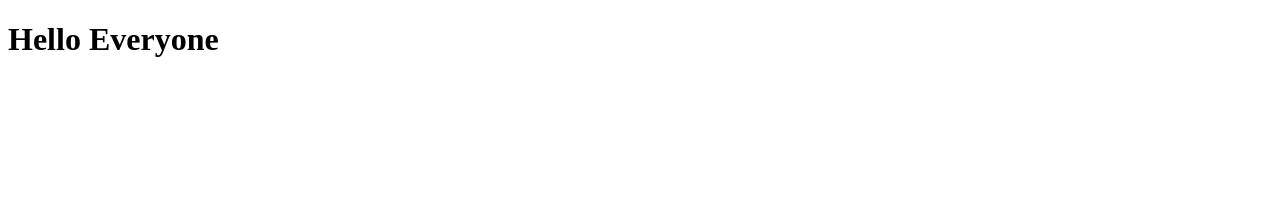
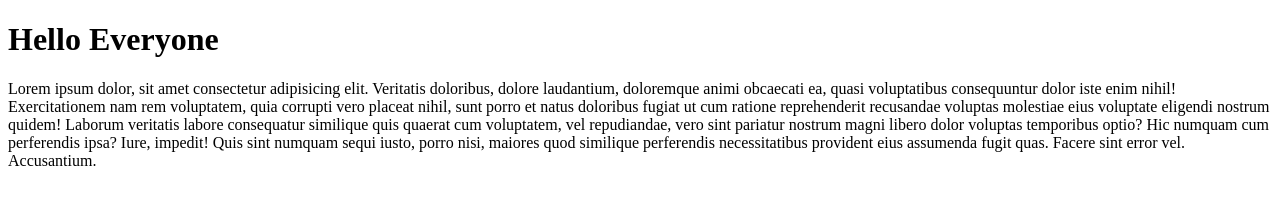
Before and after one commit to Satyam-CEDCOSS/TODO-Advance-Repo, a plain HTML site: page index.html in a window 1280 px wide. Drawn offline with Linux system fonts and the light colour scheme.

Commit message:
Third commit

```diff
--- a/index.html
+++ b/index.html
@@ -8,5 +8,6 @@
 </head>
 <body>
     <h1>Hello Everyone</h1>
+    <p>Lorem ipsum dolor, sit amet consectetur adipisicing elit. Veritatis doloribus, dolore laudantium, doloremque animi obcaecati ea, quasi voluptatibus consequuntur dolor iste enim nihil! Exercitationem nam rem voluptatem, quia corrupti vero placeat nihil, sunt porro et natus doloribus fugiat ut cum ratione reprehenderit recusandae voluptas molestiae eius voluptate eligendi nostrum quidem! Laborum veritatis labore consequatur similique quis quaerat cum voluptatem, vel repudiandae, vero sint pariatur nostrum magni libero dolor voluptas temporibus optio? Hic numquam cum perferendis ipsa? Iure, impedit! Quis sint numquam sequi iusto, porro nisi, maiores quod similique perferendis necessitatibus provident eius assumenda fugit quas. Facere sint error vel. Accusantium.</p>
 </body>
 </html>
```
